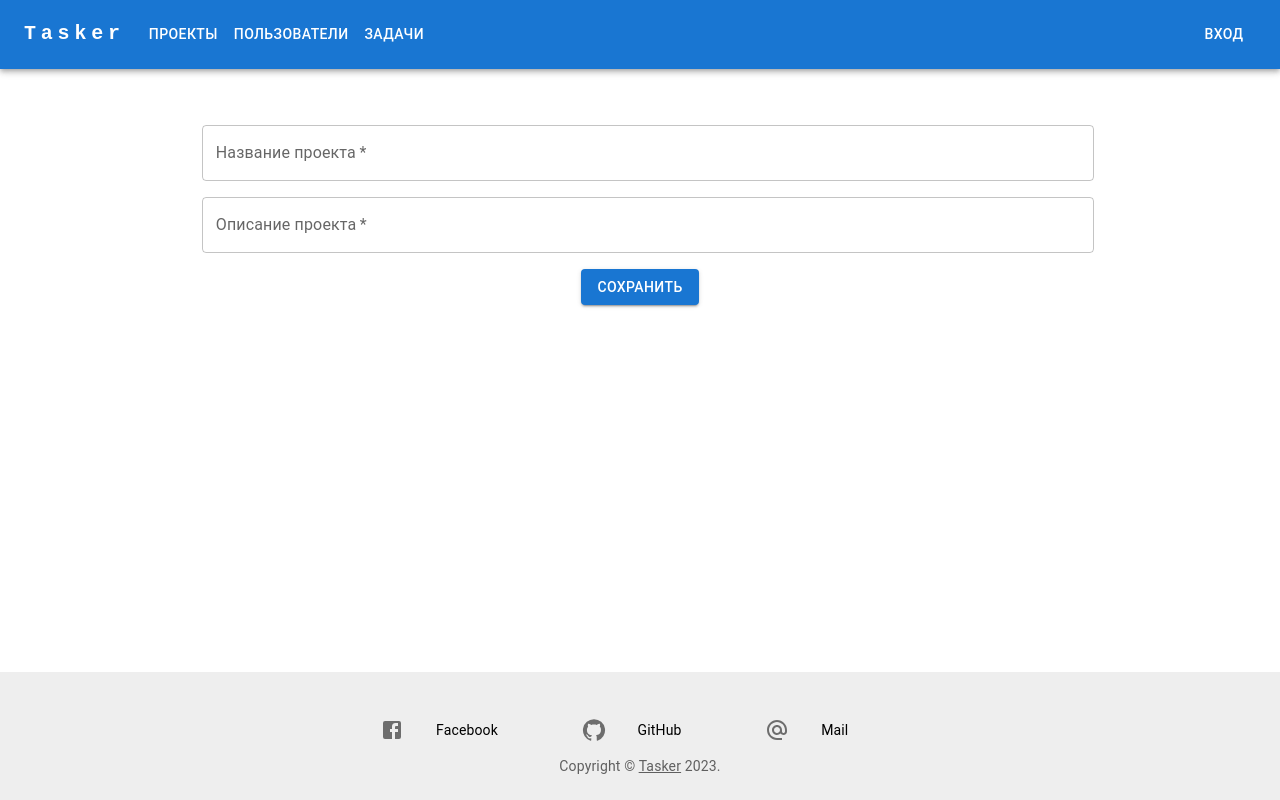
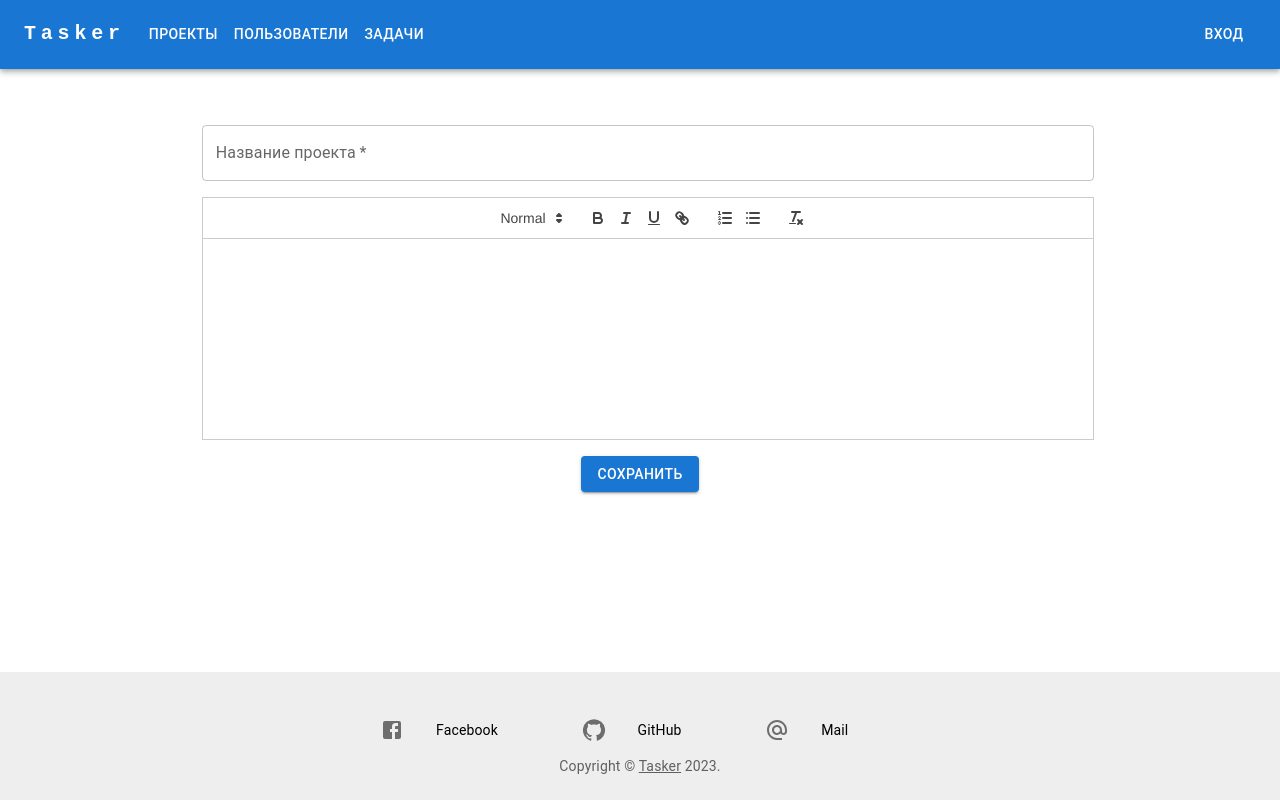
Before and after one commit to MaxedJo/tasker, a React (Create React App) app in the folder frontend/: page /projects/create in a window 1280 px wide. Built offline with nearby package versions, Linux system fonts and the light colour scheme.

Commit message:
feat[front] Редактор описания проекта

```diff
--- a/frontend/src/components/screens/CreateProject.js
+++ b/frontend/src/components/screens/CreateProject.js
@@ -1,25 +1,27 @@
+import * as React from "react";
+import {useState} from "react";
 import Box from "@mui/material/Box";
 import TextField from "@mui/material/TextField";
-import * as React from "react";
 import {Button} from "@mui/material";
 import Grid from "@mui/material/Grid";
 import {useNavigate} from "react-router-dom";
-import axios from "axios";
-import authToken from "../../authToken";
 import Typography from "@mui/material/Typography";
 import {updateProject} from "../../api/client";
+import ReactQuill from 'react-quill';
+import 'react-quill/dist/quill.snow.css';
 
 export default function CreateProject(props) {
     let nav = useNavigate();
+    const [description, setDescription] = useState(props.project ? props.project.description : "");
+
     const handleSubmit = (event) => {
         event.preventDefault();
         const data = new FormData(event.currentTarget);
         const projectFromData = {
             title: data.get("title"),
-            description: data.get("description"),
+            description: description,
             id: props.project ? props.project.id : null
         }
-        //axios            .post("http://localhost:8080/project/edit", projectFromData, {headers: authToken()})
         updateProject(projectFromData)
             .then(r => {
                 nav("/projects/" + r.data.id);
@@ -51,16 +53,7 @@ export default function CreateProject(props) {
                         />
                     </Grid>
                     <Grid item xs={12}>
-                        <TextField
-                            required
-                            multiline
-                            fullWidth
-                            id="description"
-                            label="Описание проекта"
-                            name="description"
-                            autoComplete="description"
-                            defaultValue={props.project ? props.project.description : ""}
-                        />
+                        <ReactQuill theme="snow" value={description} onChange={setDescription}/>
                     </Grid>
                 </Grid>
                 <Button sx={{mt: 4}} variant="contained" type="submit">Сохранить</Button>
--- a/frontend/src/components/screens/ProjectPage.js
+++ b/frontend/src/components/screens/ProjectPage.js
@@ -12,6 +12,7 @@ import {validateUser} from "../../utility";
 import axios from "axios";
 import authToken from "../../authToken";
 import {deleteProject, leaveProject} from "../../api/client";
+import parse from "html-react-parser";
 
 
 export default function ProjectPage() {
@@ -42,8 +43,9 @@ export default function ProjectPage() {
                 return <TaskList tasks={data.tasks} id={data.id} create={true}/>
             case 2:
                 return <>
-                    <Typography sx={{whiteSpace: 'pre-line'}} maxWidth={800} ml="auto" mr="auto"
-                                mt={3}>{data.description}</Typography>
+                    <Typography sx={{whiteSpace: 'pre-line'}} ml="auto" mr="auto"
+                                className="tmx-description"
+                                mb={2}>{parse(data.description)}</Typography>
                     {validateUser(data.owner.id, <Button onClick={handleEdit}>Редактировать</Button>)}
                     {validateUser(data.owner.id, <Button onClick={handleDelete}>Удалить</Button>)}
                     {validateUser(data.owner.id, <></>, <Button onClick={leave}>Покинуть</Button>)}
--- a/frontend/src/components/screens/ProjectsListPage.js
+++ b/frontend/src/components/screens/ProjectsListPage.js
@@ -1,11 +1,8 @@
-import axios from "axios";
-import authToken from "../../authToken";
 import * as React from "react";
 import {useEffect, useState} from "react";
 import {List, ListItem, ListItemButton, ListItemText} from "@mui/material";
 import Box from "@mui/material/Box";
 import Typography from "@mui/material/Typography";
-import {limitedString} from "../../utility";
 import Button from "@mui/material/Button";
 import {getProjectList} from "../../api/client";
 
@@ -36,8 +33,7 @@ export default function ProjectsListPage() {
                     projects.map(project => (
                         <ListItem key={project.id} disablePadding>
                             <ListItemButton href={'/projects/' + project.id}>
-                                <ListItemText primary={project.title} secondary=
-                                    {limitedString(project.description, 30)}/>
+                                <ListItemText primary={project.title}/>
                             </ListItemButton>
                         </ListItem>
                     ))
--- a/frontend/src/components/screens/TaskPage.js
+++ b/frontend/src/components/screens/TaskPage.js
@@ -52,9 +52,10 @@ export default function TaskPage() {
                 <>
                     <Box>
                         <Typography m={3} variant="h4">{task.title}</Typography>
+                        <Typography m={3} variant="h6">Описание</Typography>
                         <Typography sx={{whiteSpace: 'pre-line'}} ml="auto" mr="auto" maxWidth={800}
                                     className="tmx-description"
-                                    mb={2}>Описание: {parse(task.description)}</Typography>
+                                    mb={2}>{parse(task.description)}</Typography>
                         <Button sx={{color: "black"}}
                                 href={"/profile/" + owner.id}>Создатель: {owner ? owner.fio : null}</Button>
                         <Typography/>
--- a/frontend/src/components/screens/assets/TaskPage.css
+++ b/frontend/src/components/screens/assets/TaskPage.css
@@ -2,6 +2,7 @@
     max-width:90%;
 }
 .tmx-description {
+    max-width:90%;
     border: 1px solid #cecece;
     margin:20px;
     padding: 10px;
--- a/frontend/src/utility.js
+++ b/frontend/src/utility.js
@@ -1,7 +1,3 @@
-export function limitedString(str, len) {
-    return str.length > len ? str.substring(0, len) + "..." : str;
-}
-
 export function validateUser(id, elem, def = null) {
     const user = JSON.parse(localStorage.getItem("user"));
     if (user.role === "ADMIN") return elem;
```
